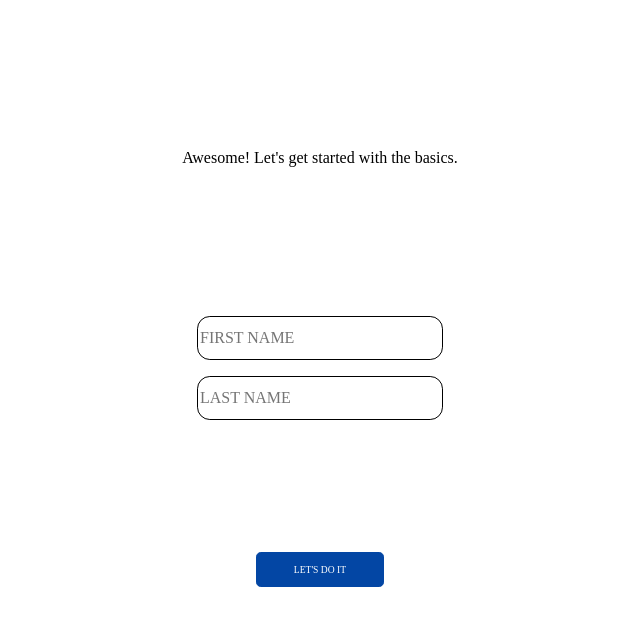
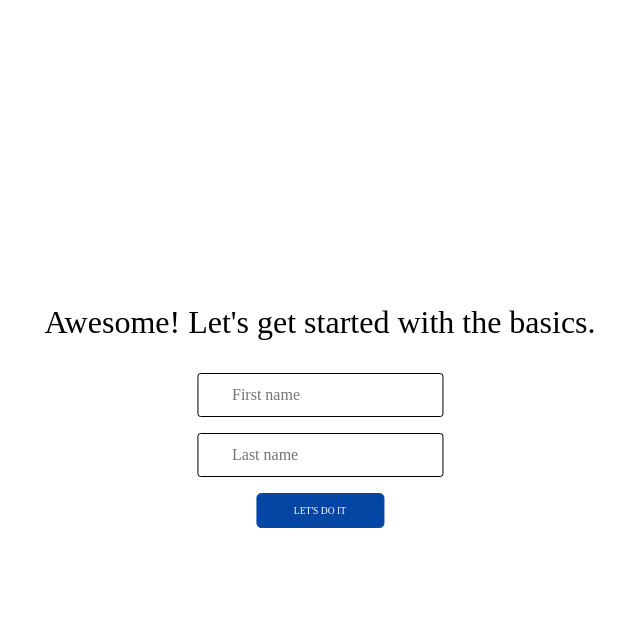
Before and after one commit to Cieth/Mega-tv-services, a React (Create React App) app: page /basics in a window 1280 px wide. Shown: the top 626 px of the page, without its empty margins (320-960 px from the left). Built offline with nearby package versions, Linux system fonts and the light colour scheme.

Commit message:
add basic page

```diff
--- a/src/pages/Basics.tsx
+++ b/src/pages/Basics.tsx
@@ -1,15 +1,39 @@
-import React from 'react';
+import { useState } from 'react';
 import '../styles/pages/Basics.scss';
+import { ChangeEvent } from 'react';
 import { Link } from 'react-router-dom';
 const Basics = () => {
+  interface dataI {
+    name?: string;
+    lastName?: string;
+  }
+  const [data, setData] = useState<dataI>({});
+  const handleChange = (e: ChangeEvent<HTMLInputElement>) => {
+    e.target.name === 'name'
+      ? setData({ ...data, name: e.target.value })
+      : setData({ ...data, lastName: e.target.value });
+  };
+  console.log(data);
   return (
     <div className='Basics'>
       <div className='Basics_text'>
         <p>Awesome! Let's get started with the basics.</p>
       </div>
       <div className='Basics_input'>
-        <input placeholder='FIRST NAME' type='text' />
-        <input placeholder='LAST NAME' type='text' />
+        <input
+          onChange={handleChange}
+          value={data.name}
+          name={'name'}
+          placeholder='First name'
+          type='text'
+        />
+        <input
+          onChange={handleChange}
+          value={data.lastName}
+          name={'lastName'}
+          placeholder='Last name'
+          type='text'
+        />
       </div>
       <div className='Basics_button'>
         <Link to={'/basics'}>
--- a/src/styles/pages/Basics.scss
+++ b/src/styles/pages/Basics.scss
@@ -1,11 +1,15 @@
 .Basics {
   display: flex;
+  position: absolute;
+  top: 50%;
+  left: 50%;
+  transform: translate(-50%, -50%);
   flex-direction: column;
-  justify-content: space-evenly;
-  justify-items: stretch;
   text-align: center;
   align-items: center;
-  min-height: 90vh;
+  .Basics_text {
+    font-size: 1rem;
+  }
   .Basics_input {
     display: flex;
     flex-direction: column;
@@ -13,12 +17,13 @@
     row-gap: 1rem;
     input {
       border: 1px solid black;
-      border-radius: 0.8rem;
+      border-radius: 0.2rem;
       height: 2.5rem;
       width: 15rem;
-      column-count: 1rem;
-      &:active {
-        margin: 1rem;
+      &::placeholder {
+        padding: 2rem;
+        text-align: left;
+        font-size: 0.8rem;
       }
     }
   }
@@ -27,6 +32,7 @@
   }
   .Basics_button {
     button {
+      margin-top: 1rem;
       color: white;
       width: 8rem;
       height: 2.2rem;
@@ -37,5 +43,13 @@
     }
   }
   @media (min-width: 1280px) {
+    .Basics_text {
+      font-size: 2rem;
+    }
+    .Basics_input {
+      input::placeholder {
+        font-size: 1rem;
+      }
+    }
   }
 }
--- a/src/styles/pages/Presentation.scss
+++ b/src/styles/pages/Presentation.scss
@@ -1,11 +1,12 @@
 .Presentation {
   display: flex;
+  position: absolute;
+  top: 50%;
+  left: 50%;
+  transform: translate(-50%, -50%);
   flex-direction: column;
-  justify-content: space-evenly;
-  justify-items: stretch;
   text-align: center;
   align-items: center;
-  min-height: 90vh;
   .Presentation_title {
     color: rgb(3, 70, 164);
     font-size: 1.6rem;
@@ -25,5 +26,8 @@
     }
   }
   @media (min-width: 1280px) {
+    .Presentation_text {
+      font-size: 1.5rem;
+    }
   }
 }
```
